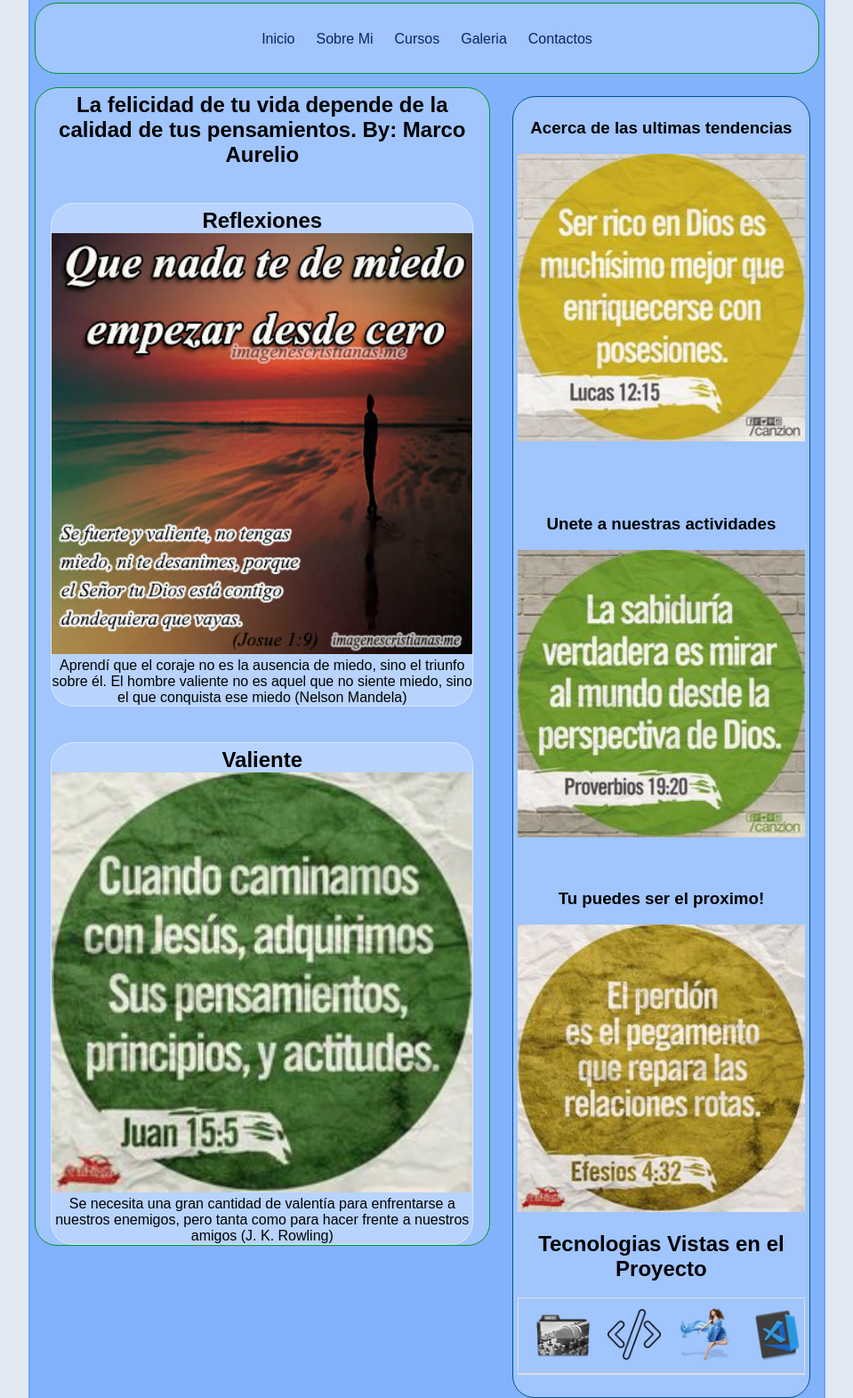
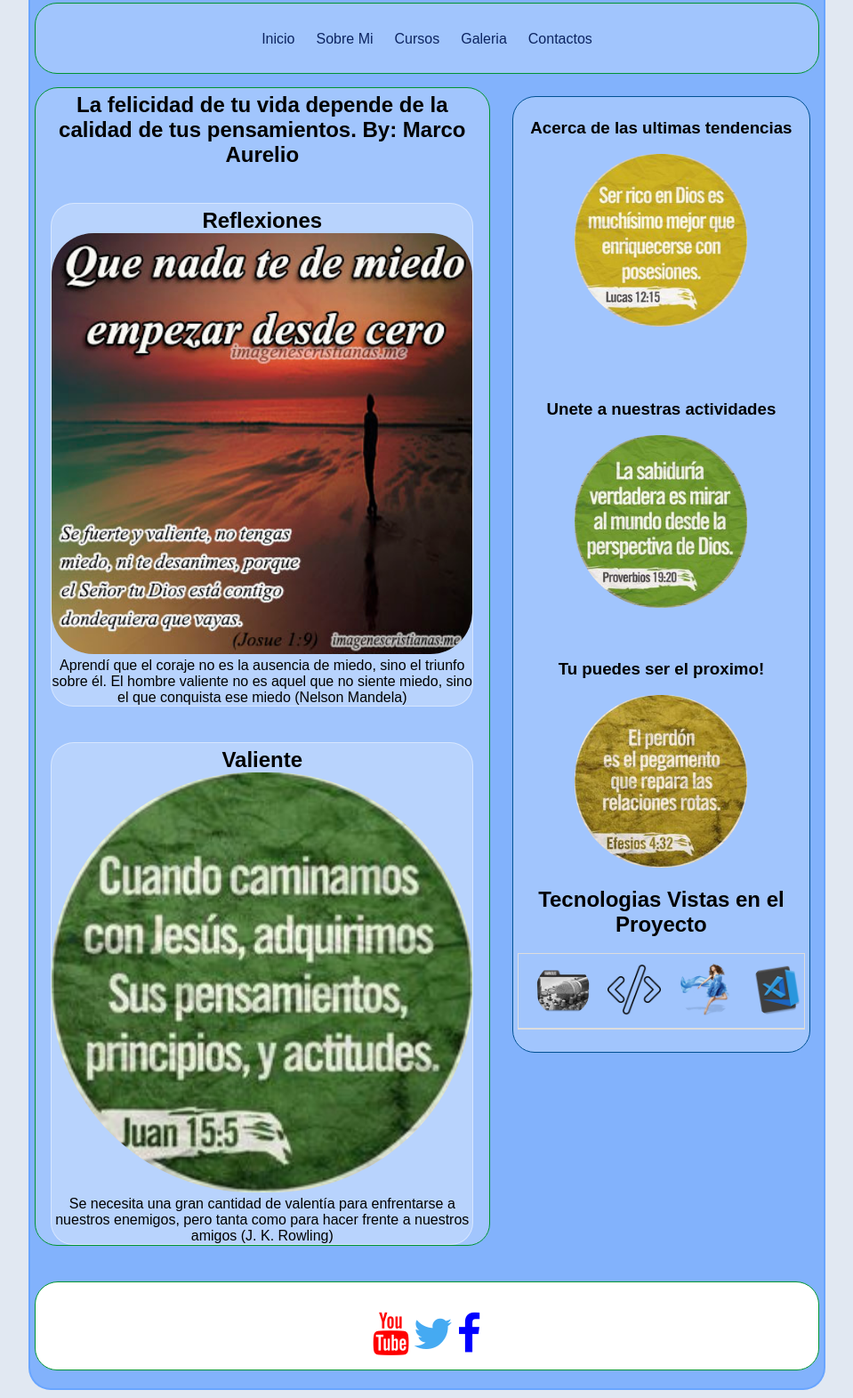
Before and after one commit to Eu-ni-ce/MiBlog, a plain HTML site: page index.html in a window 1280 px wide. Shown: the part 59-1630 px from the top of the page at 89% size, without its empty margins (160-1119 px from the left). Drawn offline with Linux system fonts and the light colour scheme.

Commit message:
Add files via upload

```diff
--- a/Style/style.css
+++ b/Style/style.css
@@ -813,4 +813,30 @@ th {
 
 img {
     width: 100%;
+    height: 100%;
+    border-radius: 50%;
 }
+
+.primera {
+    width: 100%;
+    height: 100%;
+    border-radius: 10%;
+}
+
+.segunda {
+    width: 100%;
+    height: 100%;
+    border-radius: 48%;
+}
+
+.inmg-aside {
+    width: 60%;
+    height: 100%;
+    border-radius: 48%;
+}
+
+.icono {
+    width: 100%;
+    height: 60%;
+    border-radius: 48%;
+}
```
Also changed, not shown: Style/style-gallery.css (line endings or trailing spaces).
